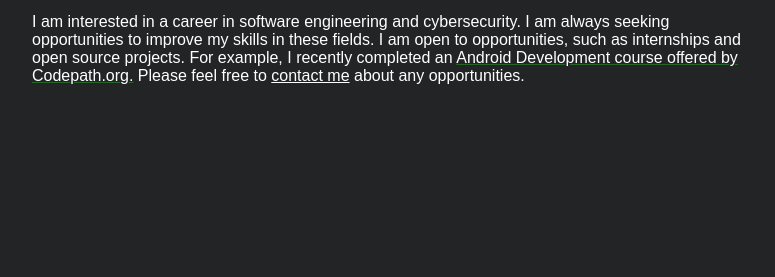
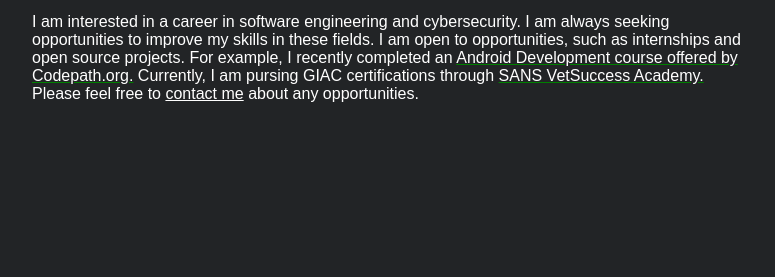
Before and after one commit to solisjose46/portfolio, a plain HTML site: page index.html in a window 1280 px wide. Shown: the part 958-1235 px from the top of the page, 96-871 px from the left. Drawn offline with Linux system fonts and the light colour scheme.

Commit message:
small change to html

```diff
--- a/index.html
+++ b/index.html
@@ -31,6 +31,7 @@
           I am always seeking opportunities to improve my skills in these fields.
           I am open to opportunities, such as internships and open source projects.
           For example, I recently completed an <a href="https://courses.codepath.org/snippets/android_university/syllabus_spring_2020" id="codepath">Android Development course offered by Codepath.org.</a>
+          Currently, I am pursing GIAC certifications through <a href="https://www.sans.org/cybertalent/cybersecurity-career/vetsuccess-academy" id="codepath">SANS VetSuccess Academy.</a>
           Please feel free to <span id="contact">contact me</span> about any opportunities.
         </p>
       </div>
```
